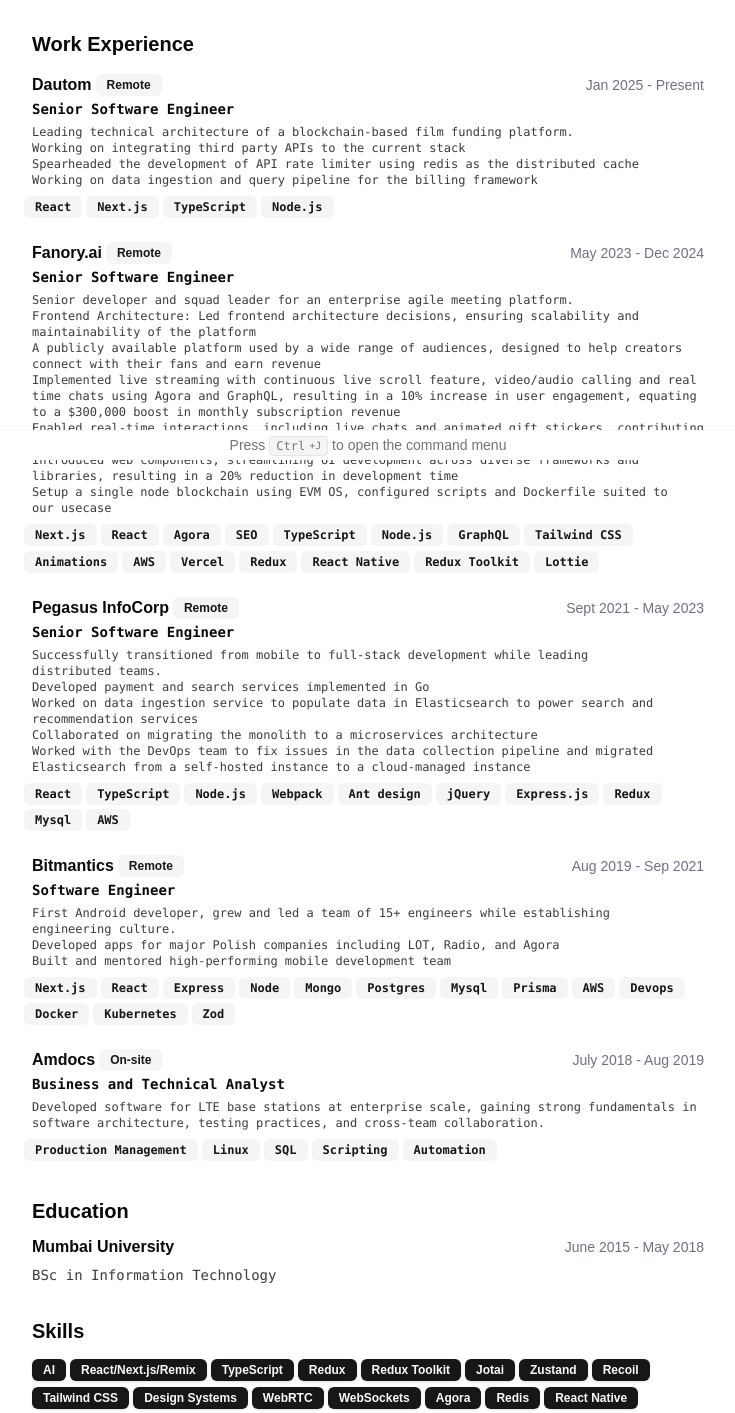
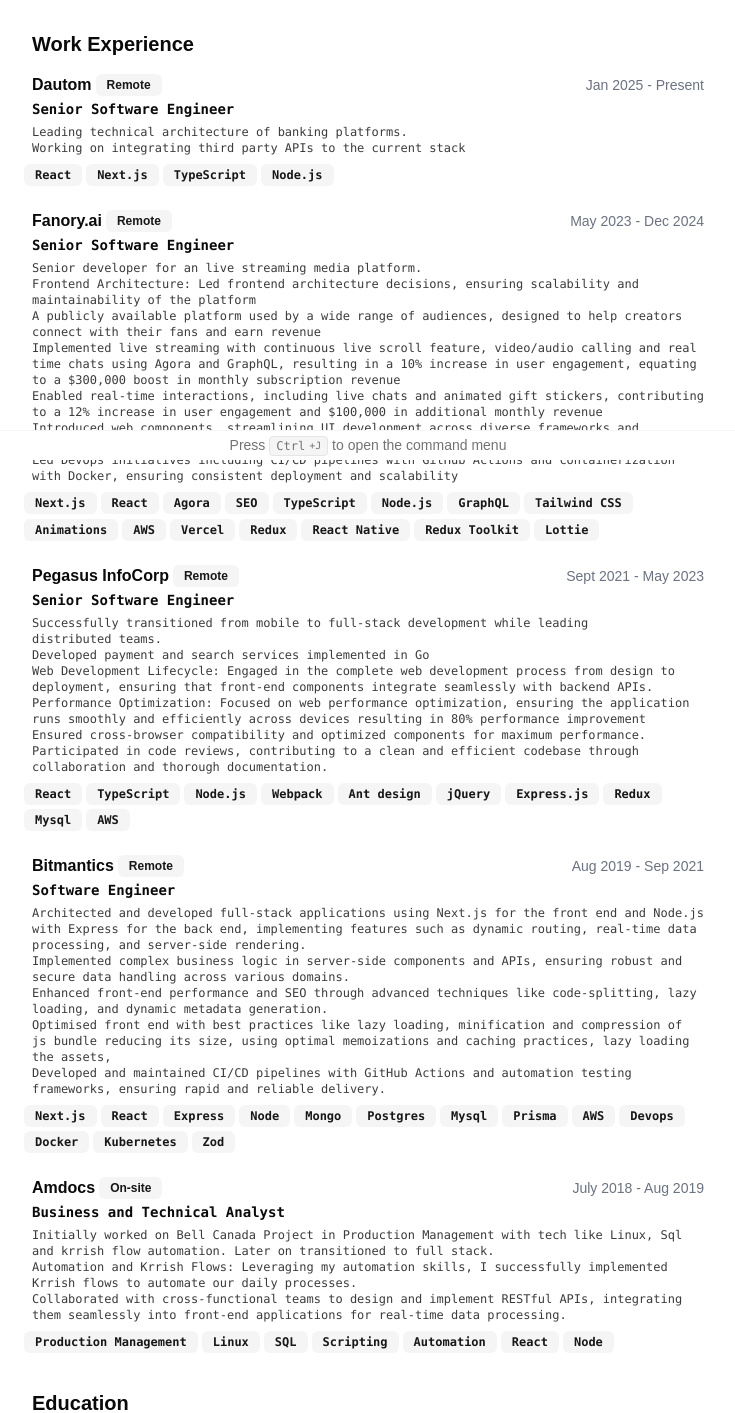
Before and after one commit to blazedglimmer/resume.me, a Next.js app: page / in a window 1280 px wide. Shown: the part 340-1753 px from the top of the page, without its empty margins (272-1007 px from the left). Built offline with nearby package versions, Linux system fonts and the light colour scheme.

Commit message:
Add resume data details update

```diff
--- a/data/resume-data.tsx
+++ b/data/resume-data.tsx
@@ -58,19 +58,10 @@
       end: null,
       description: (
         <>
-          Leading technical architecture of a blockchain-based film funding
-          platform.
+          Leading technical architecture of banking platforms.
           <ul className="list-inside list-disc">
             <li>
               Working on integrating third party APIs to the current stack
-            </li>
-            <li>
-              Spearheaded the development of API rate limiter using redis as the
-              distributed cache
-            </li>
-            <li>
-              Working on data ingestion and query pipeline for the billing
-              framework
             </li>
           </ul>
         </>
@@ -103,8 +94,7 @@
       end: 'Dec 2024',
       description: (
         <>
-          Senior developer and squad leader for an enterprise agile meeting
-          platform.
+          Senior developer for an live streaming media platform.
           <ul className="list-inside list-disc">
             <li>
               Frontend Architecture: Led frontend architecture decisions,
@@ -131,8 +121,9 @@
               development time
             </li>
             <li>
-              Setup a single node blockchain using EVM OS, configured scripts
-              and Dockerfile suited to our usecase
+              Led DevOps initiatives including CI/CD pipelines with GitHub
+              Actions and containerization with Docker, ensuring consistent
+              deployment and scalability
             </li>
           </ul>
         </>
@@ -165,17 +156,23 @@
           <ul className="list-inside list-disc">
             <li>Developed payment and search services implemented in Go</li>
             <li>
-              Worked on data ingestion service to populate data in Elasticsearch
-              to power search and recommendation services
+              Web Development Lifecycle: Engaged in the complete web development
+              process from design to deployment, ensuring that front-end
+              components integrate seamlessly with backend APIs.
             </li>
             <li>
-              Collaborated on migrating the monolith to a microservices
-              architecture
+              Performance Optimization: Focused on web performance optimization,
+              ensuring the application runs smoothly and efficiently across
+              devices resulting in 80% performance improvement
             </li>
             <li>
-              Worked with the DevOps team to fix issues in the data collection
-              pipeline and migrated Elasticsearch from a self-hosted instance to
-              a cloud-managed instance
+              Ensured cross-browser compatibility and optimized components for
+              maximum performance.
+            </li>
+            <li>
+              Participated in code reviews, contributing to a clean and
+              efficient codebase through collaboration and thorough
+              documentation.
             </li>
           </ul>
         </>
@@ -206,14 +203,32 @@
       end: 'Sep 2021',
       description: (
         <>
-          First Android developer, grew and led a team of 15+ engineers while
-          establishing engineering culture.
+          Architected and developed full-stack applications using Next.js for
+          the front end and Node.js with Express for the back end, implementing
+          features such as dynamic routing, real-time data processing, and
+          server-side rendering.
           <ul className="list-inside list-disc">
             <li>
-              Developed apps for major Polish companies including LOT, Radio,
-              and Agora
+              Implemented complex business logic in server-side components and
+              APIs, ensuring robust and secure data handling across various
+              domains.
             </li>
-            <li>Built and mentored high-performing mobile development team</li>
+            <li>
+              Enhanced front-end performance and SEO through advanced techniques
+              like code-splitting, lazy loading, and dynamic metadata
+              generation.
+            </li>
+            <li>
+              Optimised front end with best practices like lazy loading,
+              minification and compression of js bundle reducing its size, using
+              optimal memoizations and caching practices, lazy loading the
+              assets,
+            </li>
+            <li>
+              Developed and maintained CI/CD pipelines with GitHub Actions and
+              automation testing frameworks, ensuring rapid and reliable
+              delivery.
+            </li>
           </ul>
         </>
       ),
@@ -228,13 +243,32 @@
         'SQL',
         'Scripting',
         'Automation',
+        'React',
+        'Node',
       ],
       title: 'Business and Technical Analyst',
       logo: null,
       start: 'July 2018',
       end: 'Aug 2019',
-      description:
-        'Developed software for LTE base stations at enterprise scale, gaining strong fundamentals in software architecture, testing practices, and cross-team collaboration.',
+      description: (
+        <>
+          Initially worked on Bell Canada Project in Production Management with
+          tech like Linux, Sql and krrish flow automation. Later on transitioned
+          to full stack.
+          <ul className="list-inside list-disc">
+            <li>
+              Automation and Krrish Flows: Leveraging my automation skills, I
+              successfully implemented Krrish flows to automate our daily
+              processes.
+            </li>
+            <li>
+              Collaborated with cross-functional teams to design and implement
+              RESTful APIs, integrating them seamlessly into front-end
+              applications for real-time data processing.
+            </li>
+          </ul>
+        </>
+      ),
     },
   ],
   skills: [
```
